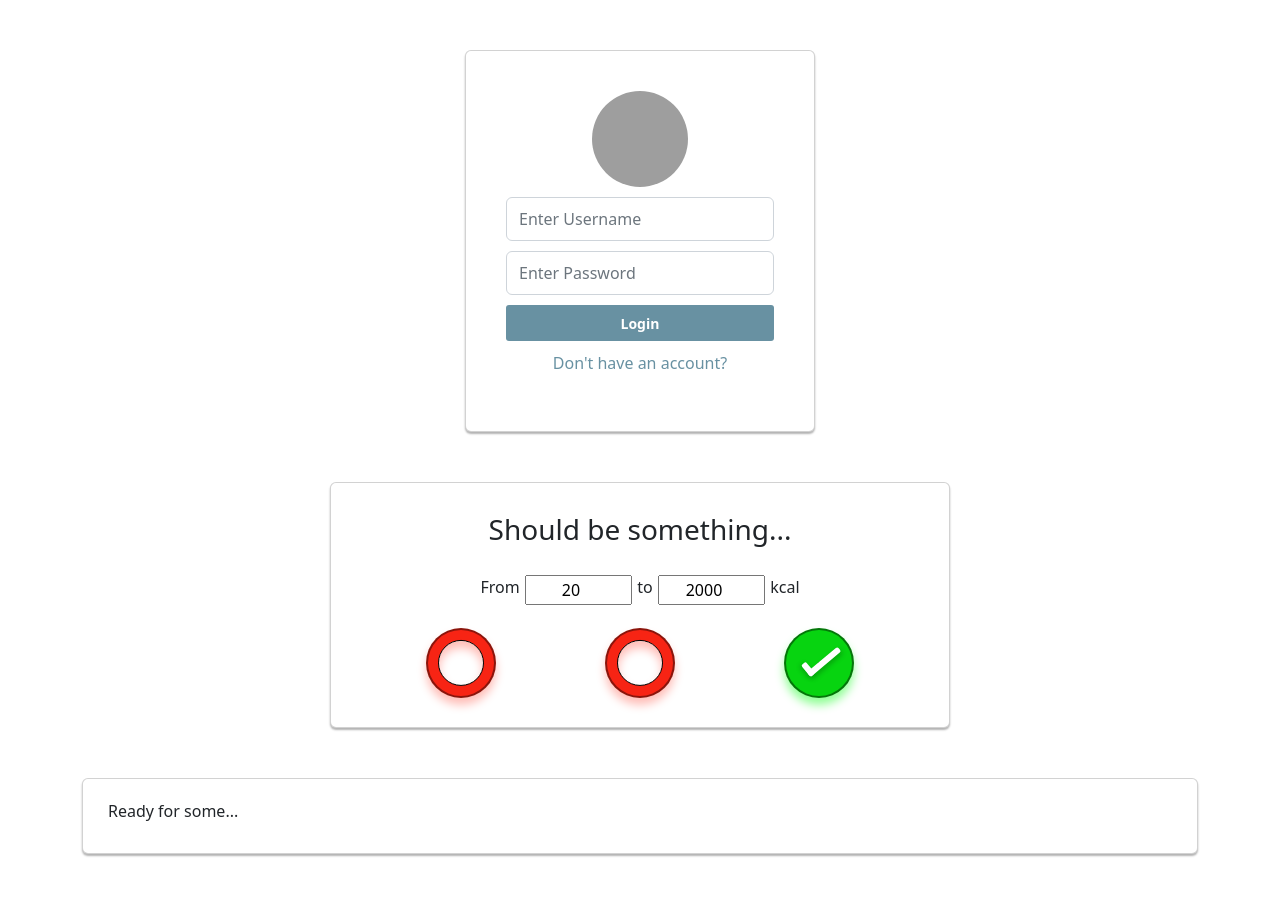
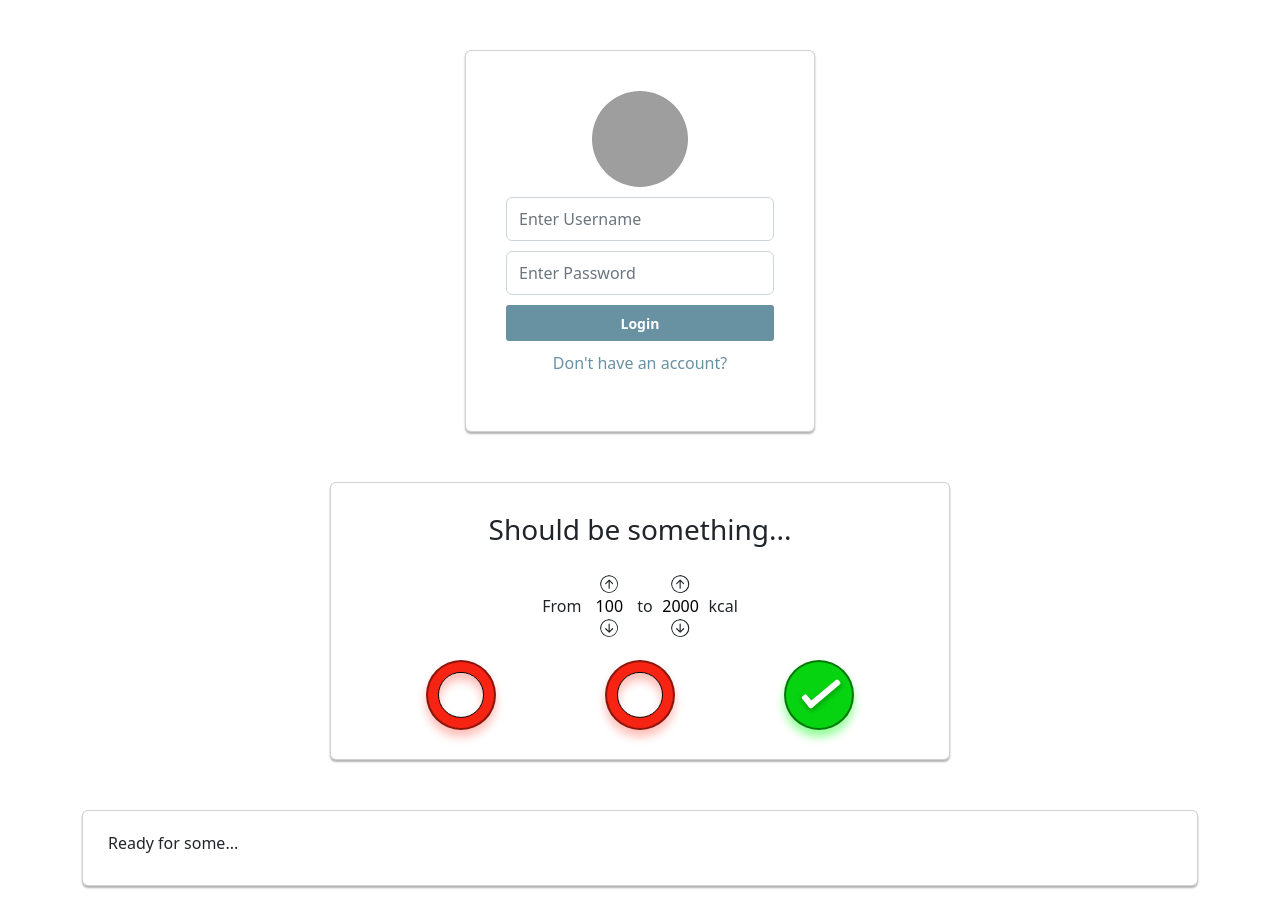
Before and after one commit to toomspawt/eat-what-tonight, a React (Create React App) app in the folder frontend/: page / in a window 1280 px wide. Before the commit the page ends 879 px from the top, so only its background shows below. Built offline with nearby package versions, Linux system fonts and the light colour scheme; grey boxes are pictures that could not be loaded.

Commit message:
continue styling

```diff
--- a/frontend/src/App.js
+++ b/frontend/src/App.js
@@ -3,7 +3,7 @@ import './static/css/index.css'
 import './static/css/background.css'
 import UserCard from './cards/UserCard';
 import FilterCard from './cards/FilterCard';
-// import Background from './cards/Background';
+//import Background from './cards/Background';
 import { useContext } from "react";
 import AuthContext from "./context/AuthContext";
 
--- a/frontend/src/cards/FilterCard.js
+++ b/frontend/src/cards/FilterCard.js
@@ -5,14 +5,29 @@ import useAxios from "../utils/useAxios";
 function FilterRange(props) {
     return (
         <div className="filter-range">
+            <svg
+                xmlns="http://www.w3.org/2000/svg"
+                fill="currentColor" className="bi bi-arrow-up-circle" viewBox="0 0 16 16"
+                onClick={() => props.buttonClick(props.id, 50)}
+            >
+                <path fillRule="evenodd" d="M1 8a7 7 0 1 0 14 0A7 7 0 0 0 1 8zm15 0A8 8 0 1 1 0 8a8 8 0 0 1 16 0zm-7.5 3.5a.5.5 0 0 1-1 0V5.707L5.354 7.854a.5.5 0 1 1-.708-.708l3-3a.5.5 0 0 1 .708 0l3 3a.5.5 0 0 1-.708.708L8.5 5.707V11.5z"/>
+            </svg>
             <input
                 id={props.id}
                 type="number"
                 min={0}
+                max={1000}
                 step={1}
                 value={props.value}
                 onChange={props.onChange}
-                />
+            />
+            <svg
+                xmlns="http://www.w3.org/2000/svg"
+                fill="currentColor" className="bi bi-arrow-down-circle" viewBox="0 0 16 16"
+                onClick={() => props.buttonClick(props.id, -50)}
+            >
+                <path fillRule="evenodd" d="M1 8a7 7 0 1 0 14 0A7 7 0 0 0 1 8zm15 0A8 8 0 1 1 0 8a8 8 0 0 1 16 0zM8.5 4.5a.5.5 0 0 0-1 0v5.793L5.354 8.146a.5.5 0 1 0-.708.708l3 3a.5.5 0 0 0 .708 0l3-3a.5.5 0 0 0-.708-.708L8.5 10.293V4.5z"/>
+            </svg>
         </div>
     )
 }
@@ -37,7 +52,7 @@ function FilterTF(props) {
 
 function FilterCard({ user }) {
     let [filters, setFilters] = useState({
-        caloriesMin: 20,
+        caloriesMin: 100,
         caloriesMax: 2000,
         vegan: false,
         alcoholFree: false,
@@ -87,6 +102,15 @@ function FilterCard({ user }) {
         console.log(filters);
     }
 
+    const numberInputChange = (numberFilter, value) => {
+        let newFilters = filters;
+        newFilters[numberFilter] += value;
+        newFilters[numberFilter] = newFilters[numberFilter] >= 0 ? newFilters[numberFilter] : 0;
+        newFilters[numberFilter] = newFilters[numberFilter] <= 10000 ? newFilters[numberFilter] : 10000;
+        setFilters({...newFilters});
+        console.log(filters);
+    }
+
     return (
         <div>
             <div className='card card-container-large'>
@@ -98,6 +122,7 @@ function FilterCard({ user }) {
                         id="caloriesMin"
                         value={filters.caloriesMin}
                         onChange={(e) => handleChangeInput(e)}
+                        buttonClick={numberInputChange}
                     />
                     to
                     <FilterRange
@@ -105,6 +130,7 @@ function FilterCard({ user }) {
                         id="caloriesMax"
                         value={filters.caloriesMax}
                         onChange={(e) => handleChangeInput(e)}
+                        buttonClick={numberInputChange}
                     />
                     kcal
                 </div>
--- a/frontend/src/static/css/index.css
+++ b/frontend/src/static/css/index.css
@@ -156,18 +156,65 @@ body {
 
 
 .filter-range {
-    width: 20%;
+    display: flex;
+    align-items: center;
+    flex-direction: column;
+    width: fit-content;
+}
+
+.filter-range svg {
+    width: 2ch;
+    height: 2ch;
+    position: relative;
+    border-radius: 50%;
+    -o-transition: all 0.218s;
+    -moz-transition: all 0.218s;
+    -webkit-transition: all 0.218s;
+    transition: all 0.218s;
+}
+
+.filter-range svg:hover {
+    background-color: rgb(106, 104, 223);
+    cursor: pointer;
+}
+
+.filter-range svg.bi-arrow-up-circle:hover {
+    transform: translateY(-0.5ch);
+}
+.filter-range svg.bi-arrow-up-circle:active {
+    transform: translateY(0.2ch);
+}
+
+.filter-range svg.bi-arrow-down-circle:hover {
+    transform: translateY(0.5ch);
+}
+.filter-range svg.bi-arrow-down-circle:active {
+    transform: translateY(-0.2ch);
 }
 
 #range-group {
     justify-content: center;
+    align-items: center;
     gap: 5px;
 }
 
-.filter-range input {
+
+.filter-range input::-webkit-outer-spin-button,
+.filter-range input::-webkit-inner-spin-button {
+    /* display: none; <- Crashes Chrome on hover */
+    -webkit-appearance: none;
+    margin: 0;
+    /* <-- Apparently some margin are still there even though it's hidden */
+}
+
+.filter-range input[type=number] {
+    -moz-appearance:textfield;
+    /* Firefox */
+    border: none;
     text-align: center;
-    width: 100%;
+    width: 5ch;
 }
+
 
 /*
 *   Checkbox input
```
